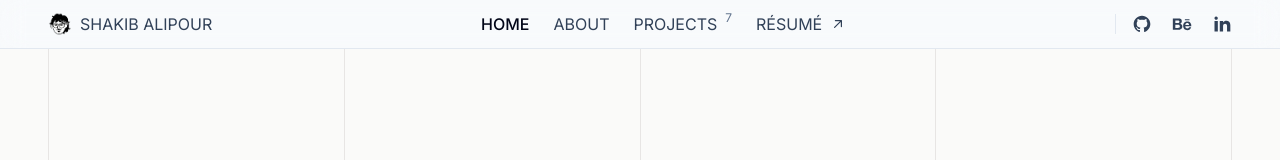
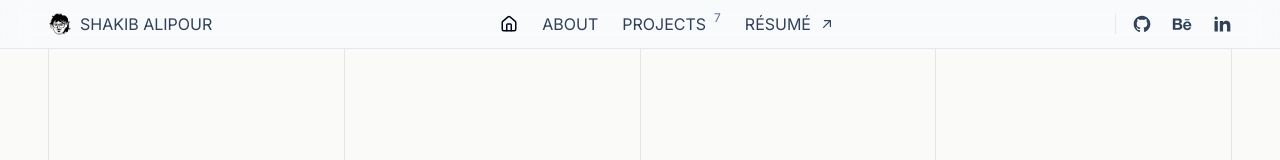
Before and after one commit to shkyb/shkyb.github.io, a React (Vite) app: page / in a window 1280 px wide. Shown: the top 160 px of the page. Built offline with nearby package versions, Linux system fonts and the light colour scheme.

Commit message:
navBar home icon

```diff
--- a/src/components/Navbar.jsx
+++ b/src/components/Navbar.jsx
@@ -3,6 +3,7 @@ import NavItem from "./navItem"
 import NavLogo from "./navLogo"
 
 import { HiBars3, HiXMark, HiMiniArrowUpRight } from "react-icons/hi2"
+import { Home } from "lucide-react"
 import { RiBehanceFill, RiLinkedinFill, RiGithubFill } from "react-icons/ri"
 
 export default function Navbar() {
@@ -23,7 +24,8 @@ export default function Navbar() {
 
         {/* Desktop Menu */}
         <div className="hidden md:flex items-center gap-6">
-          <NavItem text="Home" to="/" />
+          <NavItem icon={<Home size={18} />} to="/" />
+          {/* <NavItem text="Home" to="/" /> */}
           <NavItem text="About" to="/about" />
           <NavItem text="Projects" to="/projects" count={7} />
           <NavItem
@@ -54,7 +56,8 @@ export default function Navbar() {
       {isOpen && (
         <div className="md:hidden border-t border-slate-100 bg-white">
           <div className="mx-auto w-full max-w-screen-2xl px-6 py-4 flex flex-col gap-4">
-            <NavItem text="Home" to="/" onClick={closeMenu} />
+            <NavItem icon={<Home size={18} />} to="/" onClick={closeMenu} />
+            {/* <NavItem text="Home" to="/" onClick={closeMenu} /> */}
             <NavItem text="About" to="/about" onClick={closeMenu} />
             <NavItem text="Projects" to="/projects" onClick={closeMenu} />
 
```
